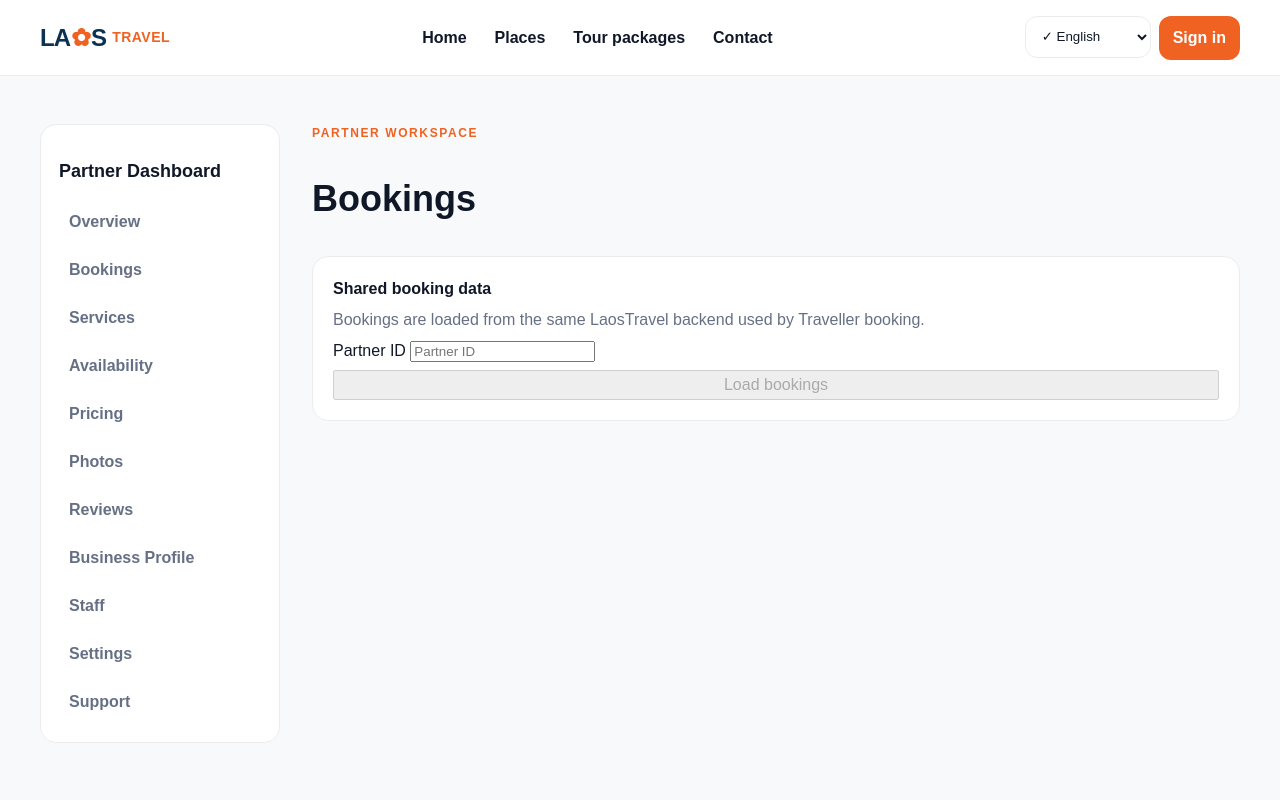
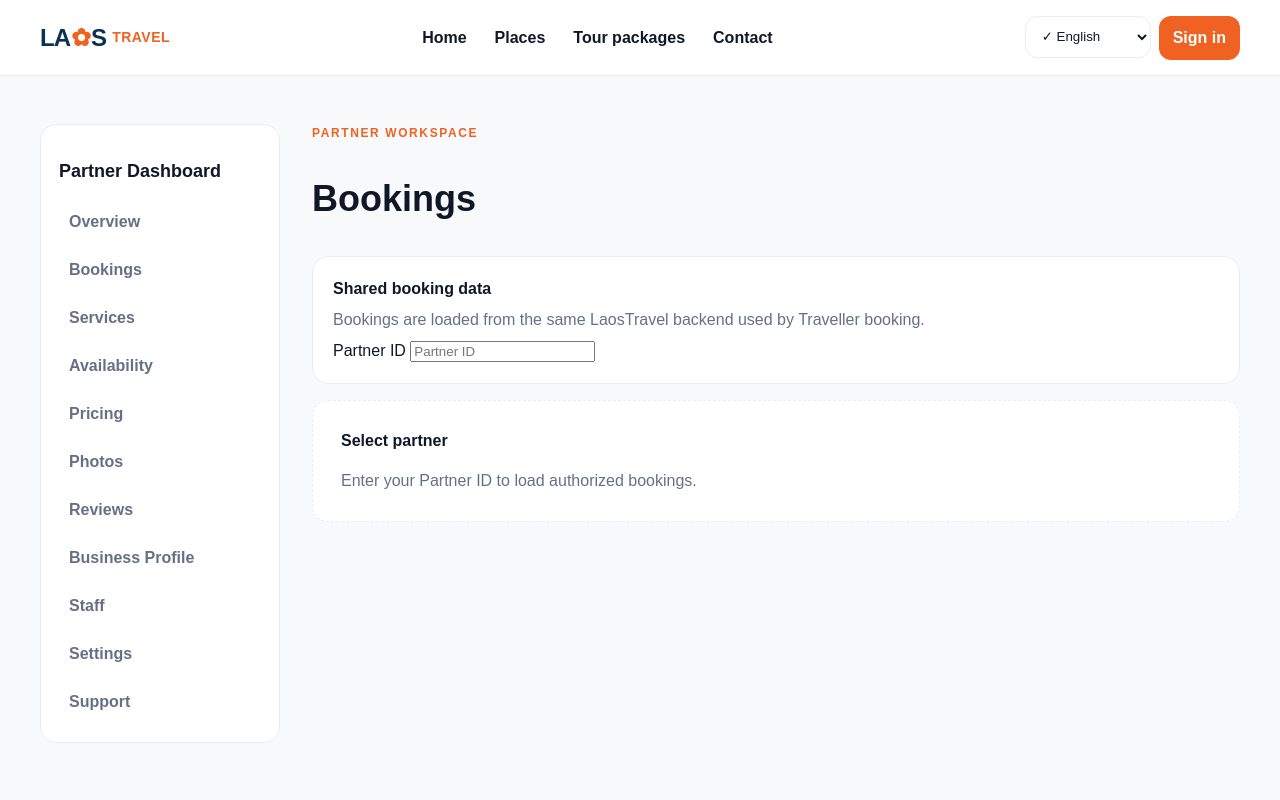
Before and after one commit to bkwildprotect-commits/laostravel-web, a Next.js app: page /en/partner/dashboard in a window 1280 px wide. Shown: the top 800 px of the page. Built offline with nearby package versions, Linux system fonts and the light colour scheme.

Commit message:
refactor: connect partner dashboard to shared booking list

```diff
--- a/src/components/PartnerDashboard.tsx
+++ b/src/components/PartnerDashboard.tsx
@@ -1,9 +1,8 @@
 "use client";
 import {useState} from "react";
+import {PartnerBookingList} from "./partner/PartnerBookingList";
 const modules=["Overview","Bookings","Services","Availability","Pricing","Photos","Reviews","Business Profile","Staff","Settings","Support"];
-type Booking={bookingId:string;bookingRef:string;status:string;paymentStatus:string;createdAt:string;serviceId:string;quantity:number;currency:string;customerTotal:string;commercialPath:"TRIAL_FREE"|"COMMISSIONABLE"};
 export function PartnerDashboard(){
- const [partnerId,setPartnerId]=useState("");const [bookings,setBookings]=useState<Booking[]>([]);const [state,setState]=useState<"idle"|"loading"|"ready"|"error">("idle");
- async function loadBookings(){if(!partnerId.trim())return;setState("loading");try{const res=await fetch(`/api/v1/partners/${encodeURIComponent(partnerId.trim())}/bookings`,{credentials:"same-origin"});const body=await res.json();if(!res.ok||body.error)throw new Error(body.error?.code??"LOAD_FAILED");setBookings(body.data??[]);setState("ready")}catch{setBookings([]);setState("error")}}
- return <div className="partnerDashboard"><aside><h2>Partner Dashboard</h2><nav>{modules.map(m=><button key={m}>{m}</button>)}</nav></aside><section><p className="eyebrow">PARTNER WORKSPACE</p><h1>Bookings</h1><div className="statusCard"><strong>Shared booking data</strong><p>Bookings are loaded from the same LaosTravel backend used by Traveller booking.</p><label>Partner ID <input value={partnerId} onChange={e=>setPartnerId(e.target.value)} placeholder="Partner ID"/></label><button onClick={loadBookings} disabled={!partnerId.trim()||state==="loading"}>{state==="loading"?"Loading…":"Load bookings"}</button></div>{state==="error"&&<div className="emptyState"><strong>Bookings unavailable</strong><p>Please sign in with an authorized partner account and try again.</p></div>}{state==="ready"&&bookings.length===0&&<div className="emptyState"><strong>No bookings yet</strong><p>New bookings will appear here from the shared LaosTravel booking system.</p></div>}{bookings.map(b=><article className="statusCard" key={b.bookingId}><strong>{b.bookingRef}</strong><p>{b.status} · {b.paymentStatus}</p><p>{b.quantity} × service {b.serviceId}</p><p>{b.currency} {b.customerTotal} · {b.commercialPath}</p></article>)}</section></div>
+ const [partnerId,setPartnerId]=useState("");
+ return <div className="partnerDashboard"><aside><h2>Partner Dashboard</h2><nav>{modules.map(m=><button key={m}>{m}</button>)}</nav></aside><section><p className="eyebrow">PARTNER WORKSPACE</p><h1>Bookings</h1><div className="statusCard"><strong>Shared booking data</strong><p>Bookings are loaded from the same LaosTravel backend used by Traveller booking.</p><label>Partner ID <input value={partnerId} onChange={e=>setPartnerId(e.target.value)} placeholder="Partner ID"/></label></div>{partnerId.trim()?<PartnerBookingList partnerId={partnerId.trim()}/>:<div className="emptyState"><strong>Select partner</strong><p>Enter your Partner ID to load authorized bookings.</p></div>}</section></div>
 }
```
